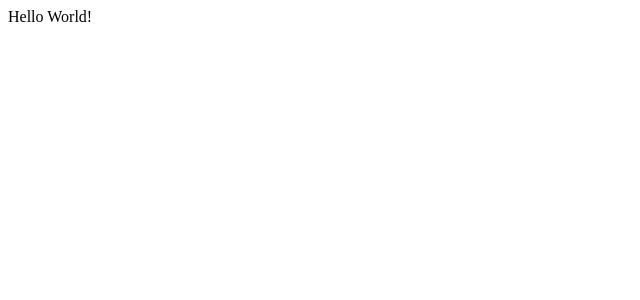
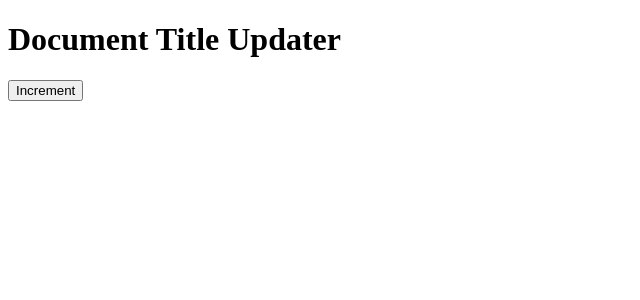
Before and after one commit to githubscientist/reactb47, a React (Create React App) app: page / in a window 1280 px wide. Shown: the top 300 px of the page, without its empty margins (0-640 px from the left). Built offline with nearby package versions, Linux system fonts and the light colour scheme.

Commit message:
useEffect

```diff
--- a/src/App.js
+++ b/src/App.js
@@ -465,17 +465,170 @@
 
 // export default App;
 
-import React, { Component } from 'react';
-import Hello from './components/Hello';
+// import React, { Component } from 'react';
+// import Hello from './components/Hello';
 
-export class App extends Component {
-  render() {
-    return (
-      <div>
-        <Hello />
-      </div>
-    )
+// export class App extends Component {
+//   render() {
+//     return (
+//       <div>
+//         <Hello />
+//       </div>
+//     )
+//   }
+// }
+
+// export default App;
+
+// useState hook
+// functional - stateful component
+// state changes triggers component re-rendering
+
+// import React, { useState } from 'react';
+
+// function App() {
+
+//   const [counter, setCounter] = useState(0);
+
+//   setTimeout(
+//     () => setCounter(counter + 1), 1000
+//   );
+
+//   console.log('rendering...', counter);
+
+//   return (
+//     <div>{counter}</div>
+//   )
+// }
+
+// export default App;
+
+// import React, { useState } from 'react';
+
+// const Display = (props) => {
+//   return (
+//     <div>{props.counter}</div>
+//   )
+// }
+
+// function Button(props) {
+//   return (
+//     <button onClick={props.handleClick}>{props.text}</button>
+//   )
+// }
+
+// function App() {
+//   const [counter, setCounter] = useState(0);
+
+//   const handlePlusClick = () => setCounter(counter + 1);
+
+//   const handleMinusClick = () => setCounter(counter - 1);
+
+//   const handleZeroClick = () => setCounter(0);
+
+//   return (
+//     <div>
+//       {/* display a counter state */}
+//       <Display counter={counter} />
+//       <Button text='plus' handleClick={ handlePlusClick } />
+//       <Button text='minus' handleClick={ handleMinusClick } />
+//       <Button text='zero' handleClick={ handleZeroClick } />
+//     </div>
+//   )
+// }
+
+// export default App;
+
+// import React, { useState } from 'react';
+
+// function App() {
+
+//   const [isButtonEnabled, setIsButtonEnabled] = useState({
+//     button1: false,
+//     button2: false,
+//   });
+//   const [cartData, setCartData] = useState([]);
+
+//   const handleClick = (buttonName) => {
+//     setCartData([...cartData, 12]);
+//     setIsButtonEnabled((prevState) => ({
+//       ...prevState,
+//       [buttonName]: true
+//     }));
+//   }
+
+//   console.log(cartData);
+
+//   return (
+//     <div>
+//       <input />
+//       {/* <button >Toggle</button> */}
+//       <button disabled={isButtonEnabled.button1} onClick={() => handleClick('button1')}>Button</button>
+//       <button disabled={ isButtonEnabled.button2 } onClick={() => handleClick('button2')}>Button</button>
+//     </div>
+//   )
+// }
+
+// export default App;
+
+// import React, { useEffect, useState } from 'react';
+
+// function App() {
+//   const [data, setData] = useState(null);
+
+//   // runs only one time
+//   useEffect(() => {
+//     fetch('https://jsonplaceholder.typicode.com/posts')
+//       .then((response) => response.json())
+//       .then((data) => setData(data));
+//   }, []);
+
+//   // console.log(data);
+
+//   return (
+//     <div>
+//       <h1>API DATA</h1>
+//       {
+//         data ? (
+//           <ul>
+//           {
+//             data.map(item => <li key={item.id}>{ item.title }</li>)
+//           }
+//         </ul>
+//         ) : (
+//             <p>Loading data...</p>
+//         )
+//       }
+//     </div>
+//   )
+// }
+
+// export default App;
+
+import React, { useEffect, useState } from 'react';
+
+function App() {
+
+  const [count, setCount] = useState(0);
+
+
+  useEffect(() => {
+    document.title = `Count: ${count}`;
+  }, [count]);
+
+  const incrementHandler = () => {
+    setCount(count + 1);
+    // document.title = `Count: ${count}`;
   }
+
+  // document.title = `Count: ${count}`;
+
+  return (
+    <div>
+      <h1>Document Title Updater</h1>
+      <button onClick={incrementHandler}>Increment</button>
+    </div>
+  )
 }
 
 export default App;
```
